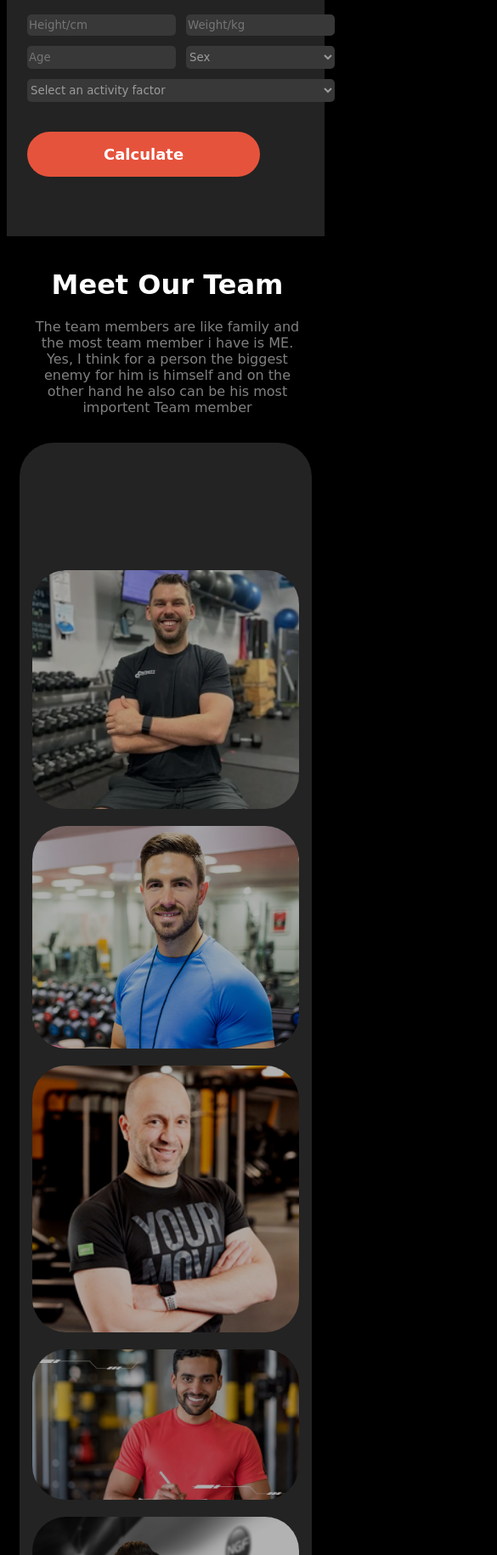
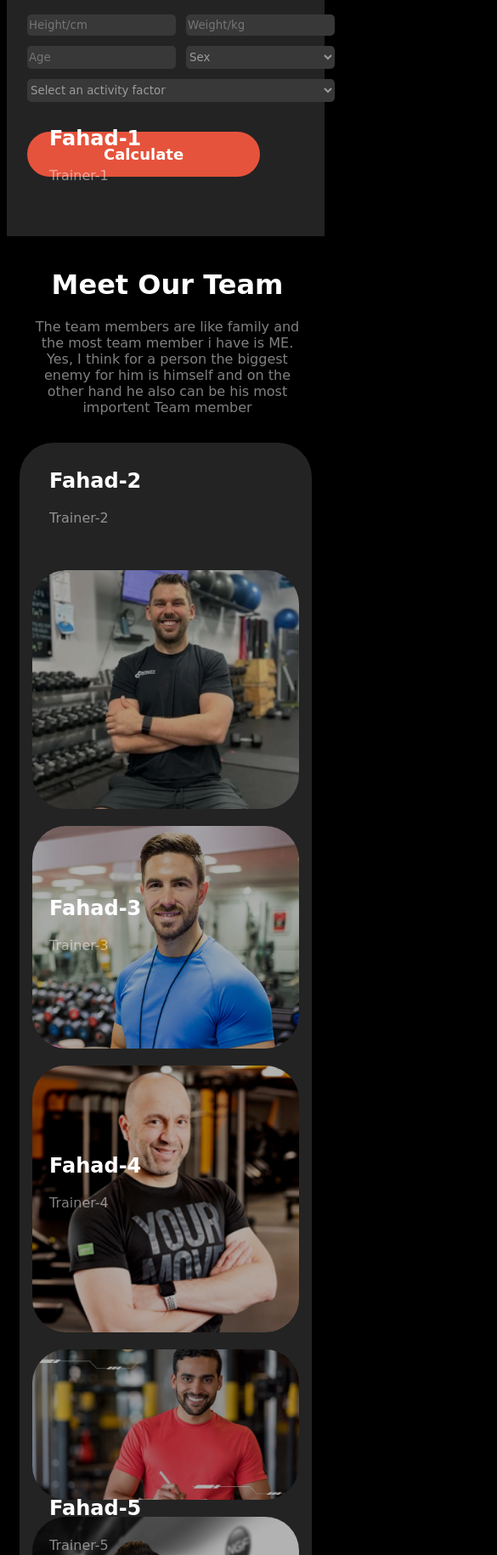
Before and after one commit to fahadNtoron/T0R0N2, a plain HTML site: page index.html in a window 390 px wide. Shown: the part 4680-6510 px from the top of the page at 85% size, 585 px wide, since content can reach past the window. Drawn offline with Linux system fonts and the light colour scheme.

Commit message:
Version-finishing

```diff
--- a/styles/Velocity.css
+++ b/styles/Velocity.css
@@ -428,5 +428,41 @@ align-items: start;
         border-left: 30px solid white;
         border-bottom: 15px solid transparent;
       }
+      .position-1{
+        display: flex;
+        position: relative;
+        top: -2400px;
+        left: 50px;
+    }
+    .position-2{
+        display: flex;
+        position: relative;
+        top: -2100px;
+        left: 50px;
+    }
+    .position-4{
+        display: flex;
+        position: relative;
+        top: -1500px;
+        left: 50px;
+    }
+    .position-3{
+        display: flex;
+        position: relative;
+        top: -1700px;
+        left: 50px;
+    }
+    .position-5{
+        display: flex;
+        position: relative;
+        top: -1200px;
+        left: 50px;
+    }
+    .position-6{
+        display: flex;
+        position: relative;
+        top: -820px;
+        left: 50px;
+    }
 
 }
```
